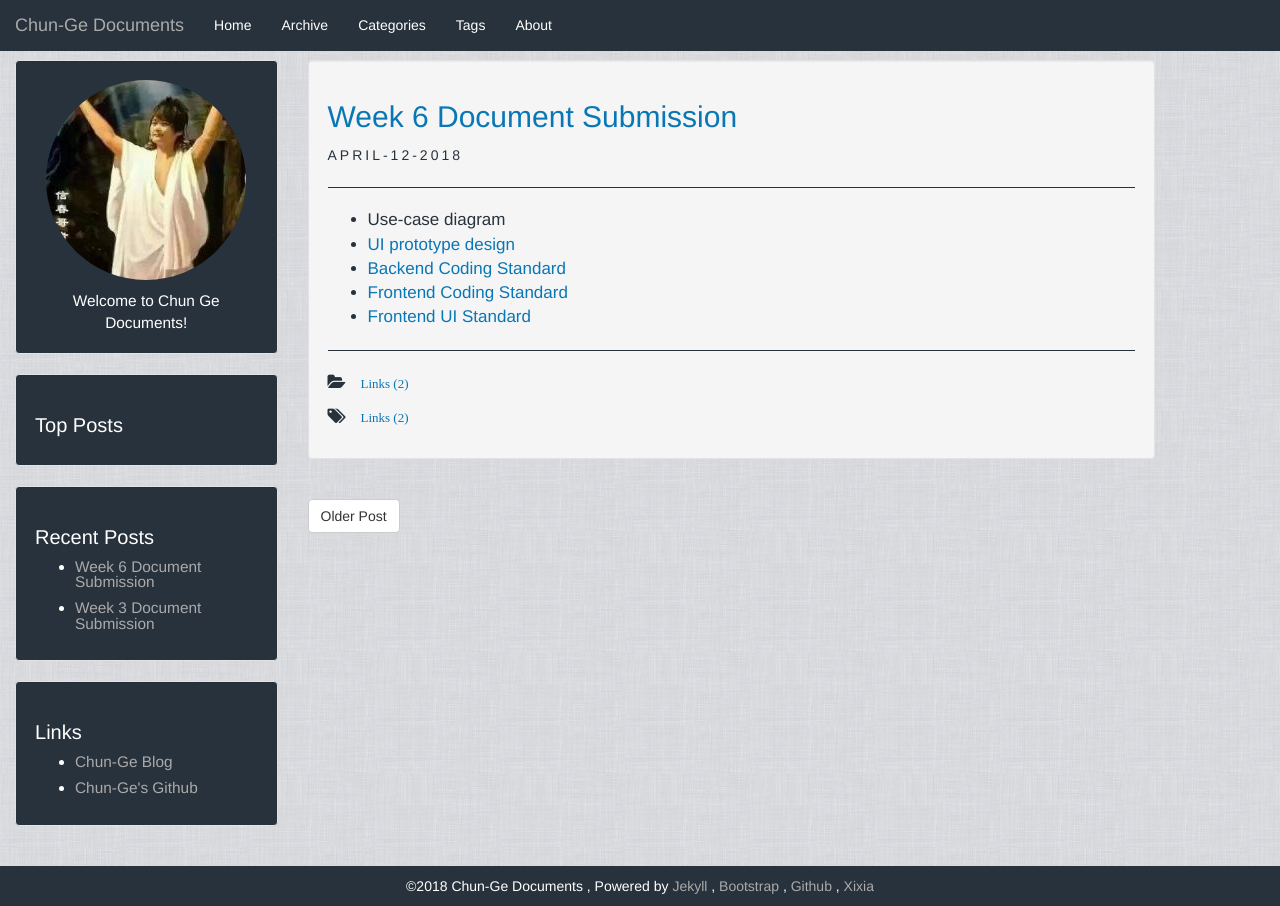
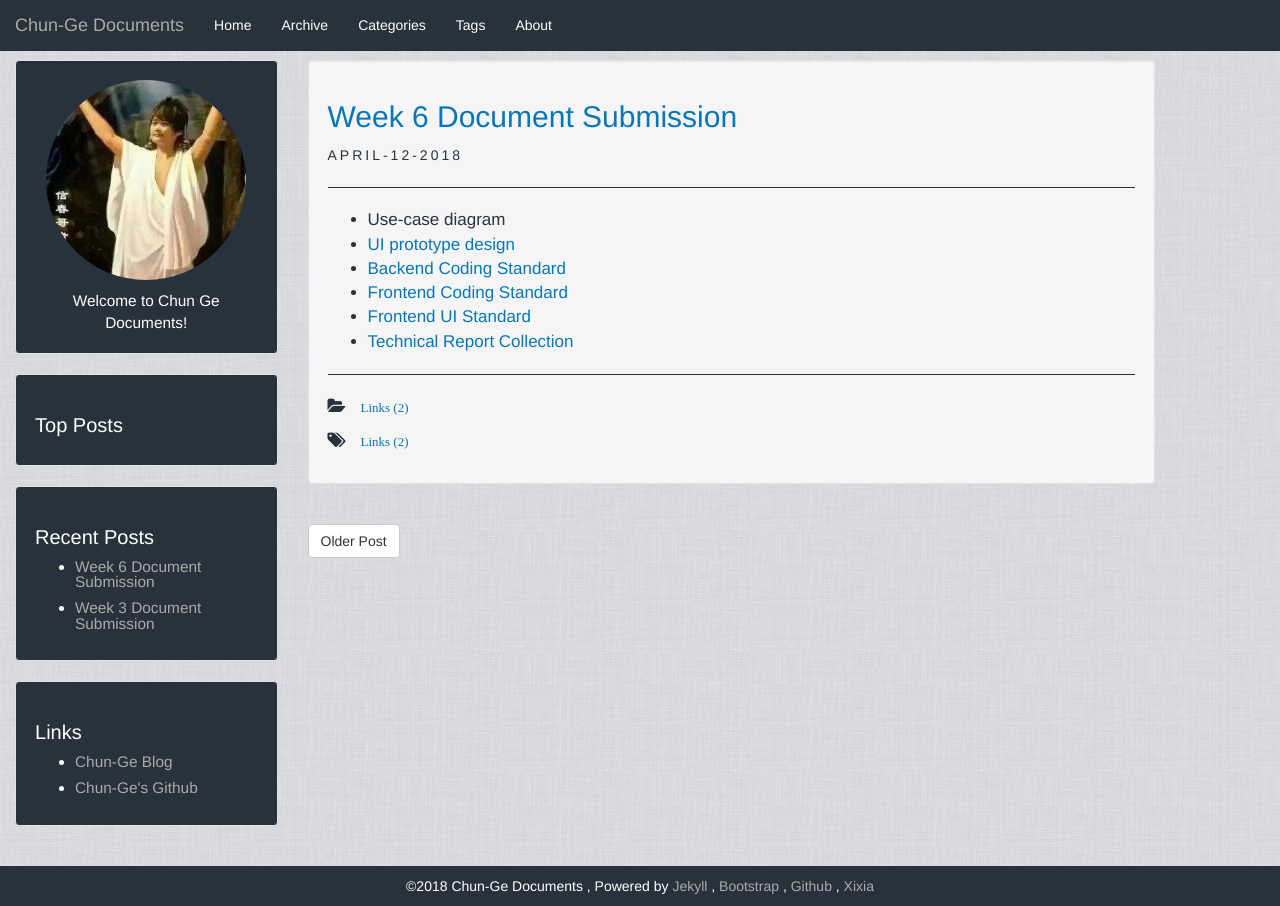
Before and after one commit to Chun-Ge/documents, a Jekyll site: the page built from _posts/2018-04-12-week3.md, in a window 1280 px wide. Built offline with Jekyll 4.4.1, drawn with Linux system fonts in a browser that asks for light colours.

Commit message:
add links to reports

```diff
--- a/_posts/2018-04-12-week3.md
+++ b/_posts/2018-04-12-week3.md
@@ -12,3 +12,4 @@ description: 第二次团队作业文档索引
 - [Backend Coding Standard](https://github.com/Chun-Ge/documents/blob/master/technical-docs/backend-code-standard.md)
 - [Frontend Coding Standard](https://github.com/Chun-Ge/documents/blob/master/technical-docs/web-frontend-code-standard.md)
 - [Frontend UI Standard](https://github.com/Chun-Ge/documents/blob/master/technical-docs/web-ui-standard.md)
+- [Technical Report Collection](https://github.com/Chun-Ge/documents/tree/master/reports)
```
